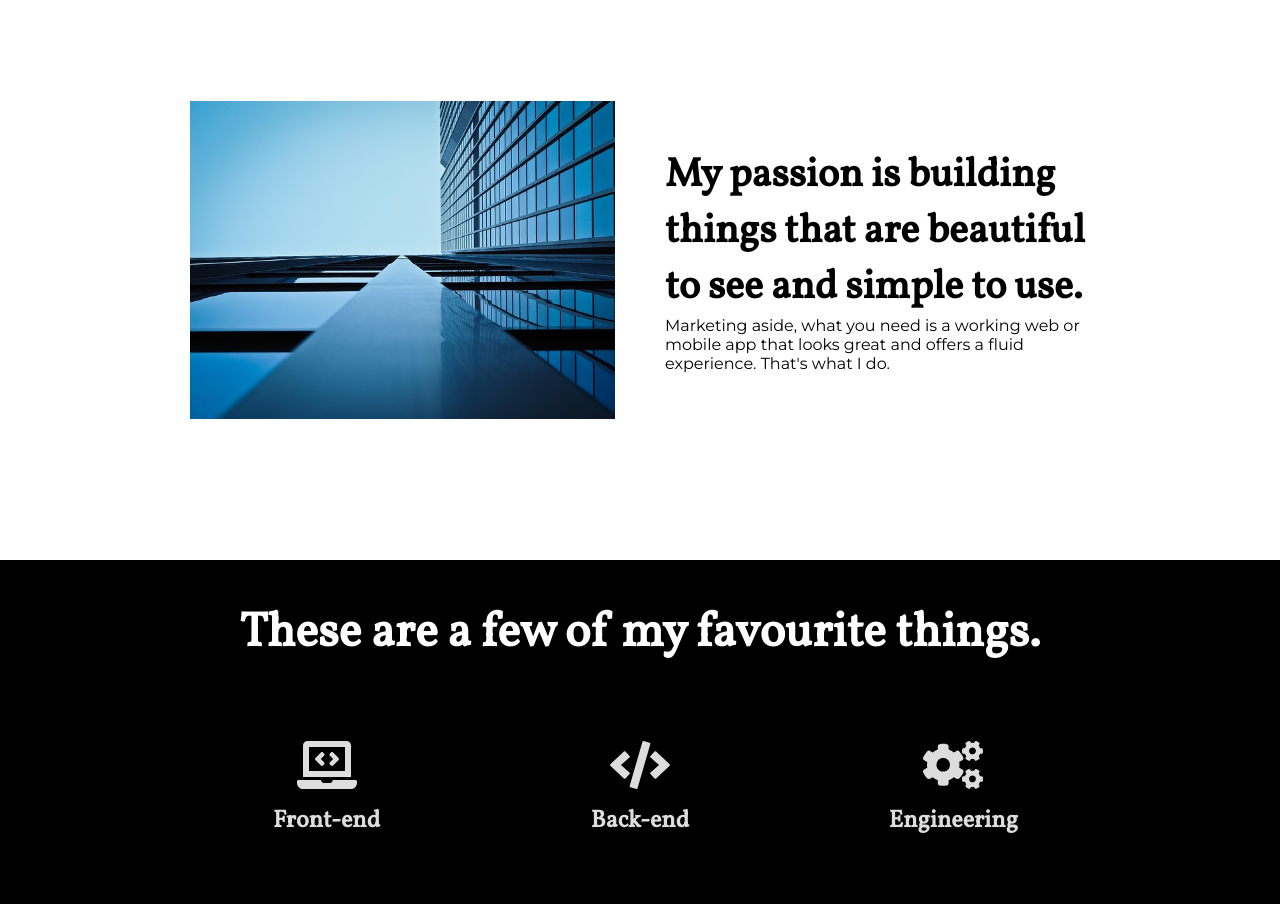
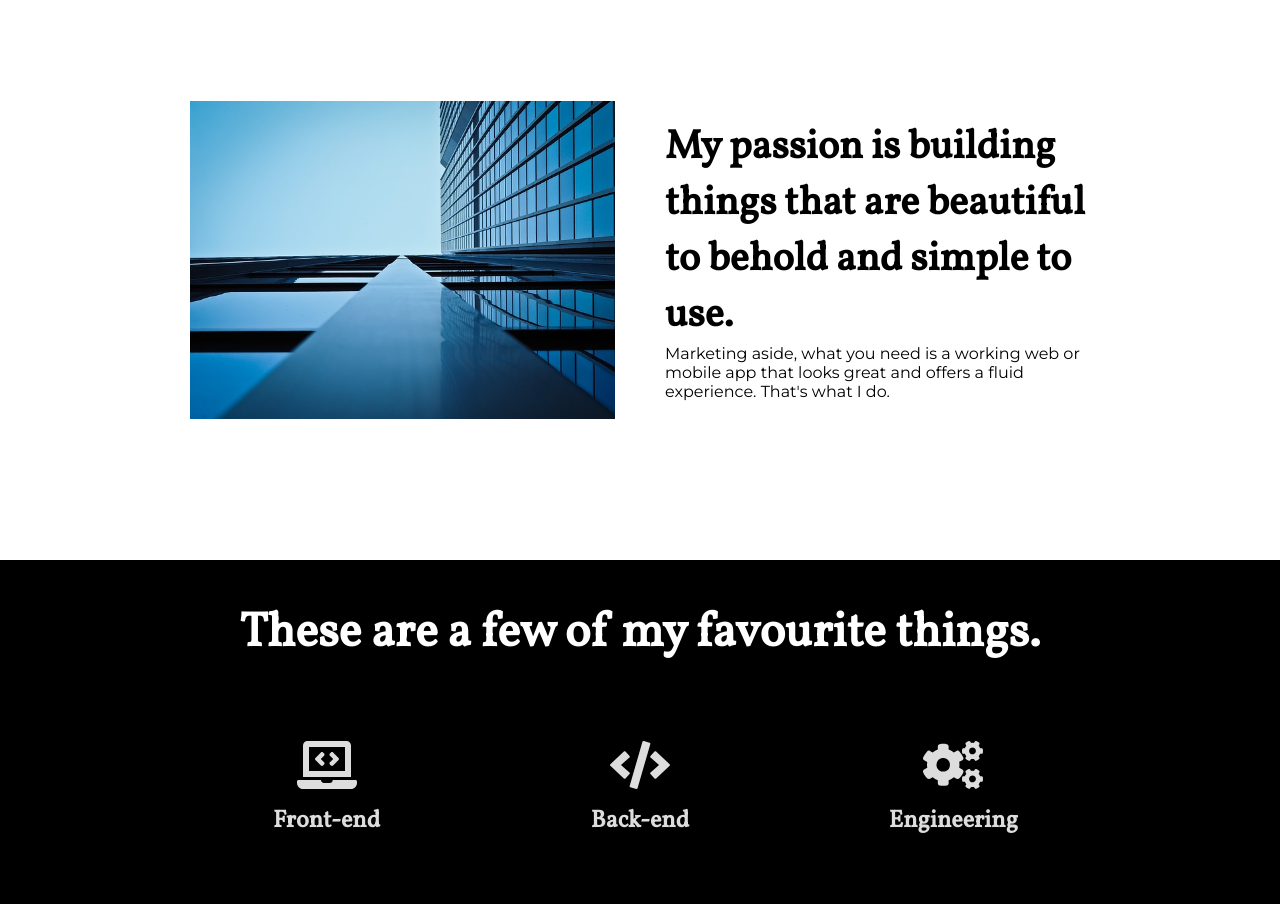
Before and after one commit to rogerodipo/portfolio, a React (Create React App) app: page / in a window 1280 px wide. Shown: the part 840-1744 px from the top of the page. Built offline with nearby package versions, Linux system fonts and the light colour scheme.

Commit message:
remove trailing s in title

```diff
--- a/package.json
+++ b/package.json
@@ -2,7 +2,7 @@
   "name": "portfolio",
   "version": "0.1.0",
   "private": true,
-  "homepage": "http://rogerodipo.github.io/portfolio",
+  "homepage": "https://rogerodipo.github.io/portfolio",
   "dependencies": {
     "@fortawesome/fontawesome-svg-core": "^1.2.21",
     "@fortawesome/free-solid-svg-icons": "^5.10.1",
--- a/src/App.js
+++ b/src/App.js
@@ -48,7 +48,7 @@ function App() {
           <img src={img} alt="Pattern" />
           <div>
             <h2>
-              My passion is building things that are beautiful to see and simple to use.
+              My passion is building things that are beautiful to behold and simple to use.
             </h2>
             <p>
               Marketing aside, what you need is a working web or mobile app that
```
